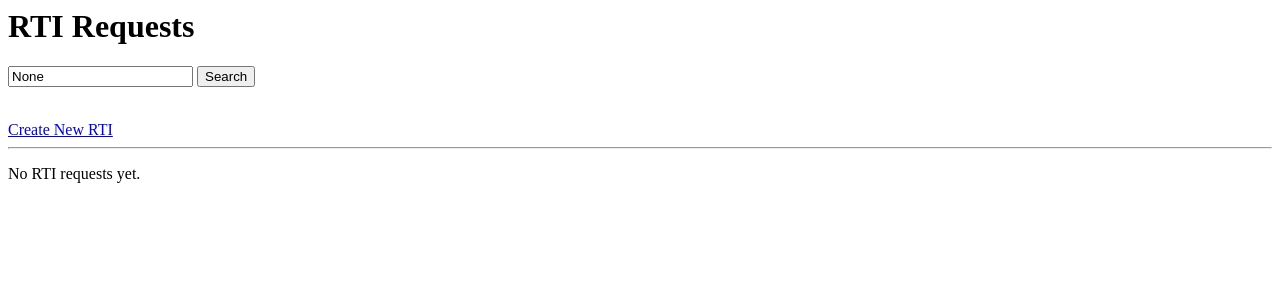
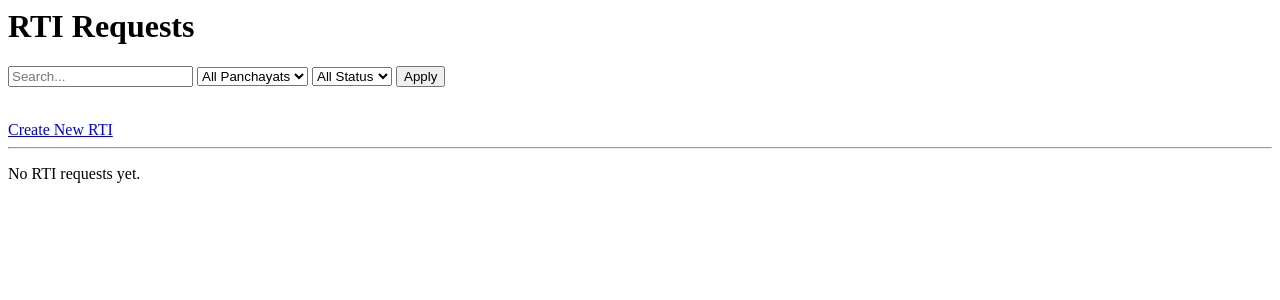
Before and after one commit to Akashv4554/rti-panchayat-system, a Django app: page / in a window 1280 px wide. Shown: the top 300 px of the page. Run offline with Django 5.2, Linux system fonts and the light colour scheme; data that the repository does not hold is empty.

Commit message:
Added search + filter by panchayat + status

```diff
--- a/backend/config/rti/templates/rti/rti_list.html
+++ b/backend/config/rti/templates/rti/rti_list.html
@@ -1,8 +1,31 @@
 <h1>RTI Requests</h1>
 
 <form method="get">
+
+    <!-- 🔍 Search -->
     <input type="text" name="q" placeholder="Search..." value="{{ query }}">
-    <button type="submit">Search</button>
+
+    <!-- 🏛 Panchayat Filter -->
+    <select name="panchayat">
+        <option value="">All Panchayats</option>
+        {% for p in panchayats %}
+            <option value="{{ p.id }}"
+                {% if p.id|stringformat:"s" == selected_panchayat %}selected{% endif %}>
+                {{ p.name }}
+            </option>
+        {% endfor %}
+    </select>
+
+    <!-- 📊 Status Filter -->
+    <select name="status">
+        <option value="">All Status</option>
+        <option value="COMPLETE" {% if selected_status == "COMPLETE" %}selected{% endif %}>Complete</option>
+        <option value="VAGUE" {% if selected_status == "VAGUE" %}selected{% endif %}>Vague</option>
+        <option value="DENIED" {% if selected_status == "DENIED" %}selected{% endif %}>Denied</option>
+        <option value="DELAYED" {% if selected_status == "DELAYED" %}selected{% endif %}>Delayed</option>
+    </select>
+
+    <button type="submit">Apply</button>
 </form>
 
 <br>
--- a/backend/config/rti/views.py
+++ b/backend/config/rti/views.py
@@ -1,13 +1,19 @@
 from django.shortcuts import render, get_object_or_404,redirect
-from .models import RTIRequest, RTIResponse, AnalystReview
+from .models import RTIRequest, RTIResponse, AnalystReview, PanchayatOffice
 from django.db.models import Count,Q
 from .forms import RTIForm
 
+from django.db.models import Q
+from .models import RTIRequest, PanchayatOffice
+
 def rti_list(request):
-    query = request.GET.get('q')
+    query = request.GET.get('q', '')
+    panchayat_id = request.GET.get('panchayat', '')
+    status = request.GET.get('status', '')
 
     rti_requests = RTIRequest.objects.all().order_by('-date_filed')
 
+    # 🔍 Search filter
     if query:
         rti_requests = rti_requests.filter(
             Q(reference_number__icontains=query) |
@@ -15,9 +21,24 @@ def rti_list(request):
             Q(subject__icontains=query)
         )
 
+    # 🏛 Filter by Panchayat
+    if panchayat_id:
+        rti_requests = rti_requests.filter(panchayat_id=panchayat_id)
+
+    # 📊 Filter by Review Status
+    if status:
+        rti_requests = rti_requests.filter(
+            rtiresponse__analystreview__status=status
+        )
+
+    panchayats = PanchayatOffice.objects.all()
+
     return render(request, 'rti/rti_list.html', {
         'rti_requests': rti_requests,
-        'query': query
+        'query': query,
+        'panchayats': panchayats,
+        'selected_panchayat': panchayat_id,
+        'selected_status': status,
     })
 
 
```
